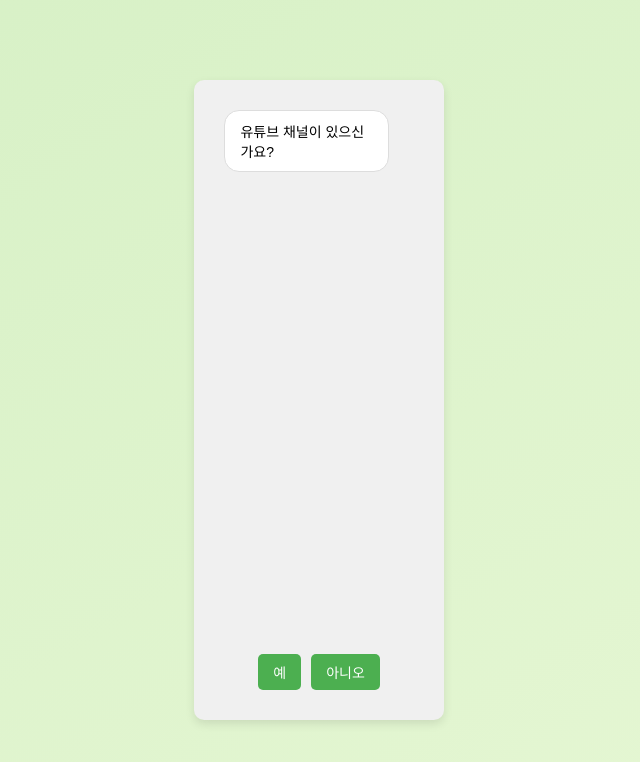
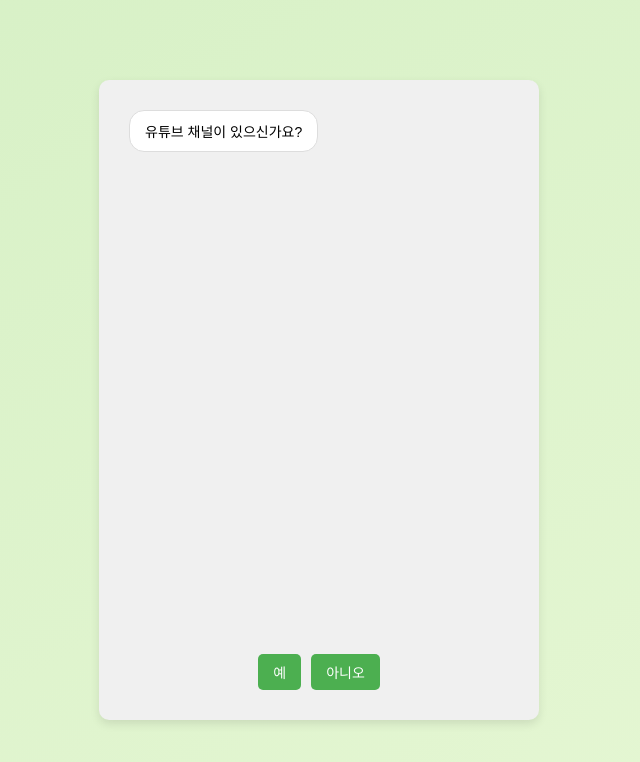
Before and after one commit to hwk9764/CLOVISTA, a React (Create React App) app in the folder frontend/: page /survey in a window 1280 px wide. Shown: the top 762 px of the page, without its empty margins (321-961 px from the left). Built offline with nearby package versions, Linux system fonts and the light colour scheme; sample sign-in values are in the browser's storage.

Commit message:
identity_chat_ui_0211

```diff
--- a/frontend/src/components/Survey.css
+++ b/frontend/src/components/Survey.css
@@ -1,5 +1,5 @@
 .chatbot-container {
-  max-width: 400px;
+  width: 400px;
   margin: 50px auto;
   padding: 20px;
   background: #f0f0f0;
--- a/frontend/src/components/Survey.js
+++ b/frontend/src/components/Survey.js
@@ -86,7 +86,7 @@ const Survey = () => {
 
       newMessages.push({ sender: "bot", text: "설문이 완료되었습니다! 감사합니다. 😊" });
 
-      setTimeout(() => navigate("/main"), 2000);
+      setTimeout(() => navigate("/main/identity"), 2000);
     }
 
     setMessages(newMessages);
```
